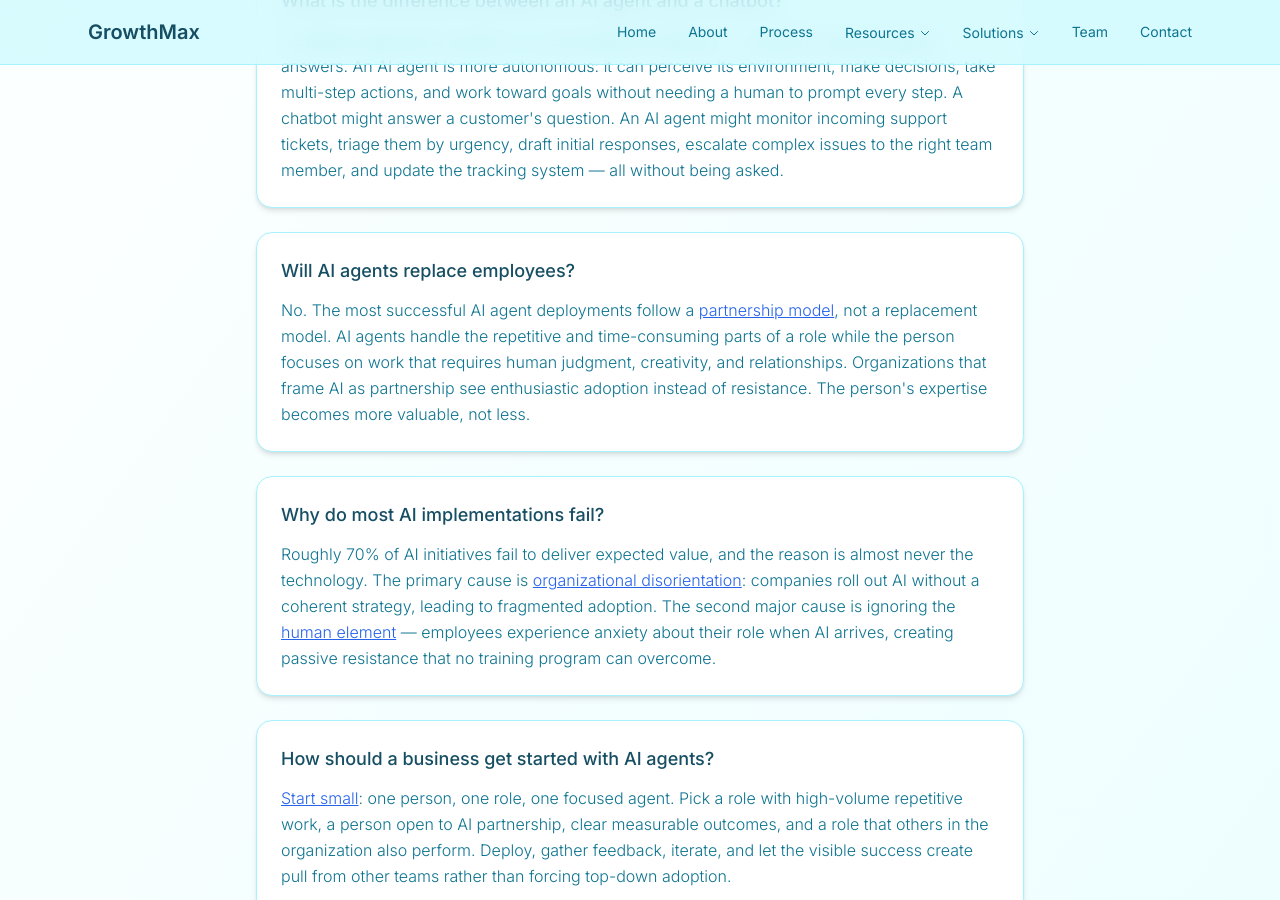
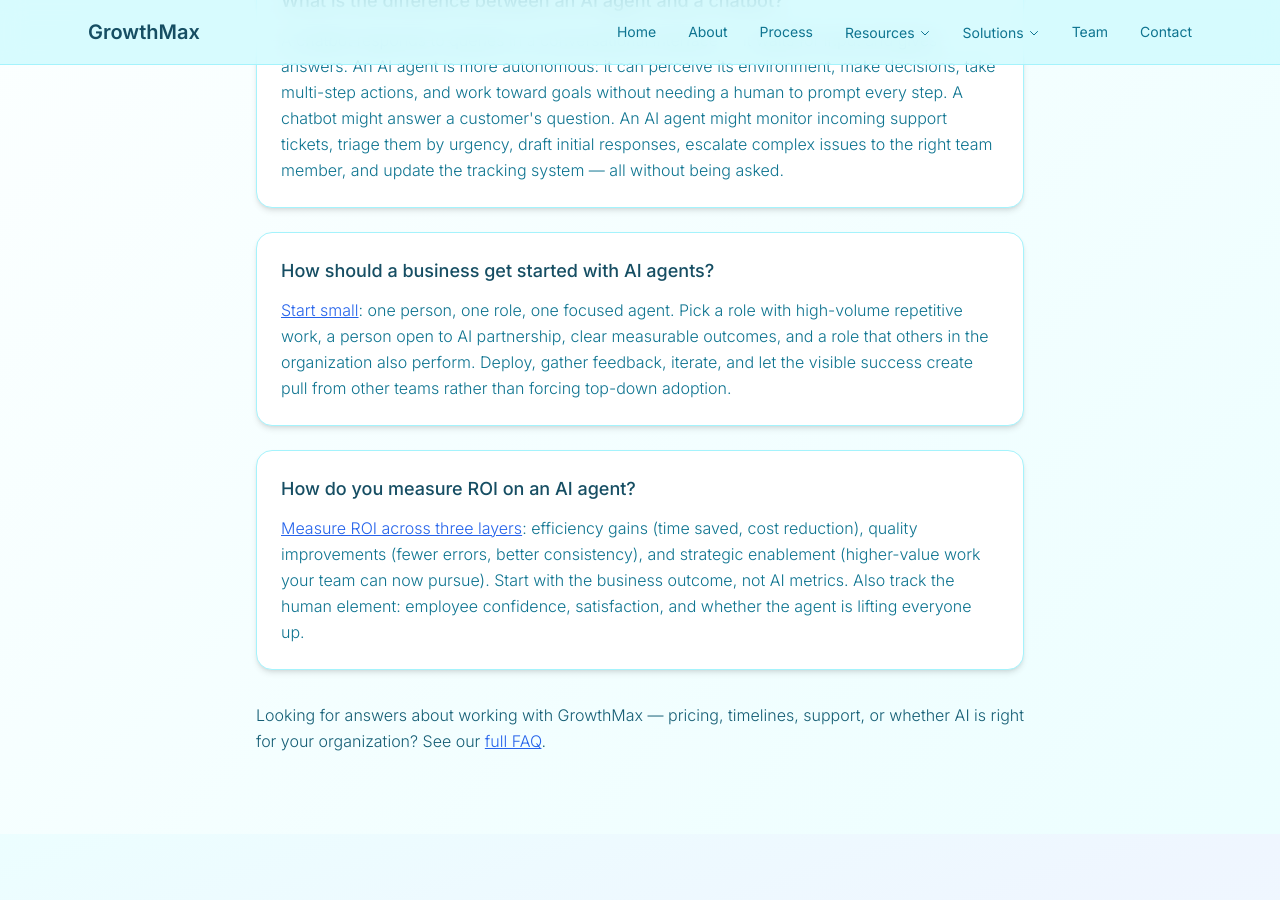
Before and after one commit to growthmaxinc/growthmaxweb, a Jekyll site: the page built from ai-agents-for-business.html, in a window 1280 px wide and 900 px high, scrolled down 6809 px. Built offline with Jekyll 4.4.1, drawn with Linux system fonts in a browser that asks for light colours; nearby versions of some CDN libraries.

Commit message:
Deduplicate FAQ content between pillar page and FAQ page, add cross-links

```diff
--- a/ai-agents-for-business.html
+++ b/ai-agents-for-business.html
@@ -46,14 +46,6 @@ permalink: /ai-agents-for-business/
 			},
 			{
 				"@type": "Question",
-				"name": "Why do most AI implementations fail?",
-				"acceptedAnswer": {
-					"@type": "Answer",
-					"text": "Roughly 70% of AI initiatives fail to deliver expected value, and the reason is almost never the technology. The primary cause is organizational disorientation: companies roll out AI without a coherent strategy, leading to fragmented adoption where every team picks different tools. The second major cause is ignoring the human element — employees experience a 'Where do I fit?' crisis when AI arrives, creating passive resistance. Organizations that succeed start with one focused use case for one person, prove the value, and let success create demand rather than pushing adoption from the top down."
-				}
-			},
-			{
-				"@type": "Question",
 				"name": "How should a business get started with AI agents?",
 				"acceptedAnswer": {
 					"@type": "Answer",
@@ -66,14 +58,6 @@ permalink: /ai-agents-for-business/
 				"acceptedAnswer": {
 					"@type": "Answer",
 					"text": "Measure ROI across three layers: efficiency gains (time saved, cost reduction, throughput), quality improvements (fewer errors, better consistency), and strategic enablement (higher-value work your team can now pursue). Start with the business outcome, not AI metrics — if the goal was faster customer response, measure response time, not 'number of AI responses generated.' Also track the human element: employee confidence, satisfaction, and whether the agent is lifting everyone up, not just top performers. Hidden benefits like reduced turnover and better decision-making often outweigh the obvious time savings."
-				}
-			},
-			{
-				"@type": "Question",
-				"name": "Will AI agents replace employees?",
-				"acceptedAnswer": {
-					"@type": "Answer",
-					"text": "No. The most successful AI agent deployments follow a partnership model, not a replacement model. AI agents handle the repetitive and time-consuming parts of a role — data gathering, report formatting, routine analysis — while the person focuses on work that requires human judgment, creativity, and relationships. Organizations that frame AI as partnership rather than replacement see enthusiastic adoption instead of resistance. The person's expertise becomes more valuable, not less, because they spend more time on the work they were actually hired to do."
 				}
 			},
 			{
@@ -308,14 +292,6 @@ permalink: /ai-agents-for-business/
 					<p class="text-cyan-700 font-light leading-relaxed">A chatbot responds to queries in a conversational interface — it waits for input and gives answers. An AI agent is more autonomous: it can perceive its environment, make decisions, take multi-step actions, and work toward goals without needing a human to prompt every step. A chatbot might answer a customer's question. An AI agent might monitor incoming support tickets, triage them by urgency, draft initial responses, escalate complex issues to the right team member, and update the tracking system — all without being asked.</p>
 				</div>
 				<div class="bg-white p-6 rounded-2xl border border-cyan-200 shadow-md">
-					<h3 class="text-lg font-medium text-cyan-900 mb-3">Will AI agents replace employees?</h3>
-					<p class="text-cyan-700 font-light leading-relaxed">No. The most successful AI agent deployments follow a <a href="/blog/partnership-not-replacement/" class="text-blue-600 hover:text-blue-800 underline">partnership model</a>, not a replacement model. AI agents handle the repetitive and time-consuming parts of a role while the person focuses on work that requires human judgment, creativity, and relationships. Organizations that frame AI as partnership see enthusiastic adoption instead of resistance. The person's expertise becomes more valuable, not less.</p>
-				</div>
-				<div class="bg-white p-6 rounded-2xl border border-cyan-200 shadow-md">
-					<h3 class="text-lg font-medium text-cyan-900 mb-3">Why do most AI implementations fail?</h3>
-					<p class="text-cyan-700 font-light leading-relaxed">Roughly 70% of AI initiatives fail to deliver expected value, and the reason is almost never the technology. The primary cause is <a href="/blog/why-ai-implementations-fail/" class="text-blue-600 hover:text-blue-800 underline">organizational disorientation</a>: companies roll out AI without a coherent strategy, leading to fragmented adoption. The second major cause is ignoring the <a href="/blog/where-do-i-fit-crisis/" class="text-blue-600 hover:text-blue-800 underline">human element</a> — employees experience anxiety about their role when AI arrives, creating passive resistance that no training program can overcome.</p>
-				</div>
-				<div class="bg-white p-6 rounded-2xl border border-cyan-200 shadow-md">
 					<h3 class="text-lg font-medium text-cyan-900 mb-3">How should a business get started with AI agents?</h3>
 					<p class="text-cyan-700 font-light leading-relaxed"><a href="/blog/your-first-ai-agent/" class="text-blue-600 hover:text-blue-800 underline">Start small</a>: one person, one role, one focused agent. Pick a role with high-volume repetitive work, a person open to AI partnership, clear measurable outcomes, and a role that others in the organization also perform. Deploy, gather feedback, iterate, and let the visible success create pull from other teams rather than forcing top-down adoption.</p>
 				</div>
@@ -323,6 +299,9 @@ permalink: /ai-agents-for-business/
 					<h3 class="text-lg font-medium text-cyan-900 mb-3">How do you measure ROI on an AI agent?</h3>
 					<p class="text-cyan-700 font-light leading-relaxed"><a href="/blog/measure-roi-first-ai-agent/" class="text-blue-600 hover:text-blue-800 underline">Measure ROI across three layers</a>: efficiency gains (time saved, cost reduction), quality improvements (fewer errors, better consistency), and strategic enablement (higher-value work your team can now pursue). Start with the business outcome, not AI metrics. Also track the human element: employee confidence, satisfaction, and whether the agent is lifting everyone up.</p>
 				</div>
+			</div>
+			<div class="mt-8 text-cyan-800 font-light leading-relaxed">
+				<p>Looking for answers about working with GrowthMax — pricing, timelines, support, or whether AI is right for your organization? See our <a href="/resources/faq.html" class="text-blue-600 hover:text-blue-800 underline">full FAQ</a>.</p>
 			</div>
 		</div>
 	</section>
--- a/resources/faq.html
+++ b/resources/faq.html
@@ -188,7 +188,7 @@
 	<section class="pt-24 pb-12 md:pb-16 px-6 bg-gradient-to-br from-cyan-50 via-blue-50 to-sky-50">
 		<div class="max-w-4xl mx-auto text-center">
 			<h1 class="text-4xl md:text-5xl font-bold text-cyan-900 mb-4">Frequently Asked Questions</h1>
-			<p class="text-lg text-gray-700">Everything you need to know about AI implementation, adoption, and partnership-based agents.</p>
+			<p class="text-lg text-gray-700">Everything you need to know about AI implementation, adoption, and partnership-based agents. For a deeper dive into what AI agents are and how they work, see our <a href="/ai-agents-for-business/" class="text-blue-600 hover:text-blue-800 underline">complete guide to AI Agents for Business</a>.</p>
 		</div>
 	</section>
 
```
